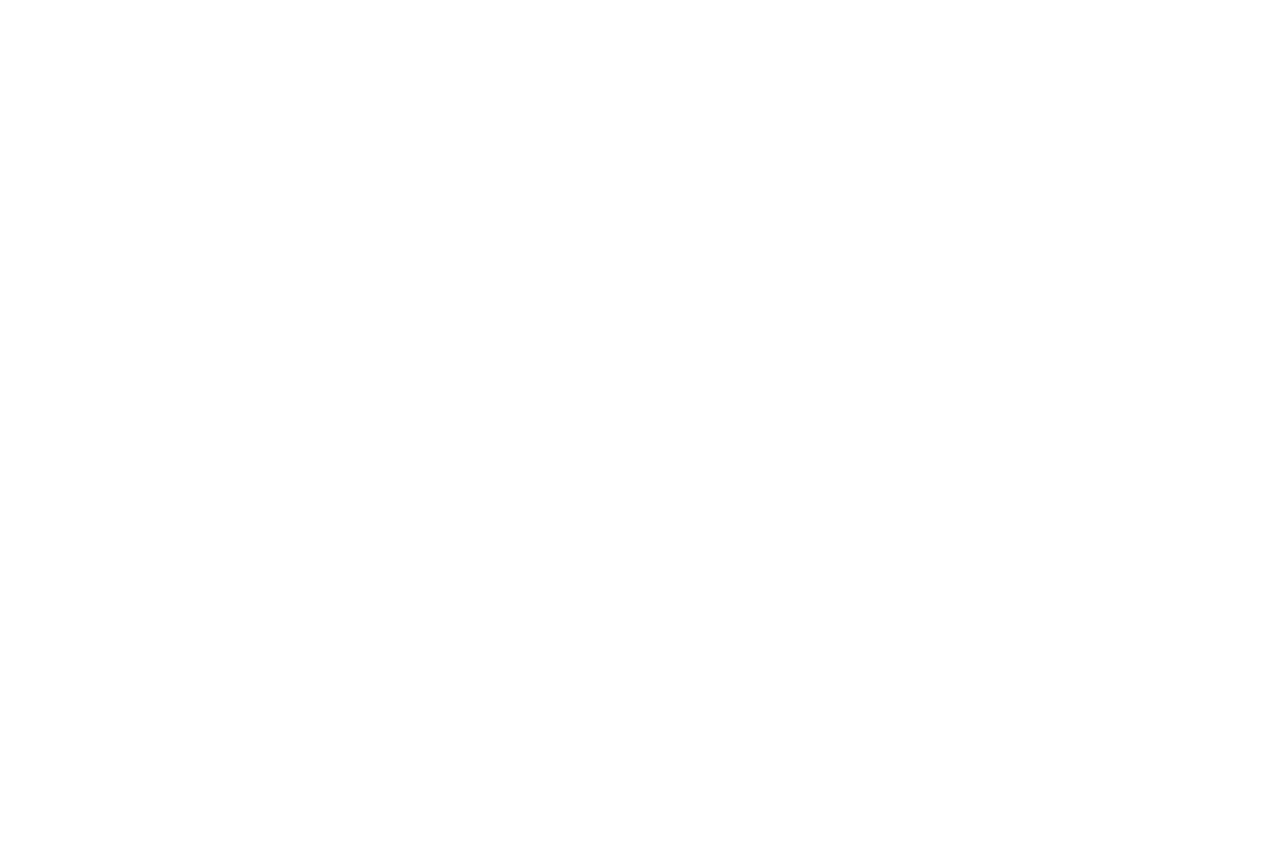
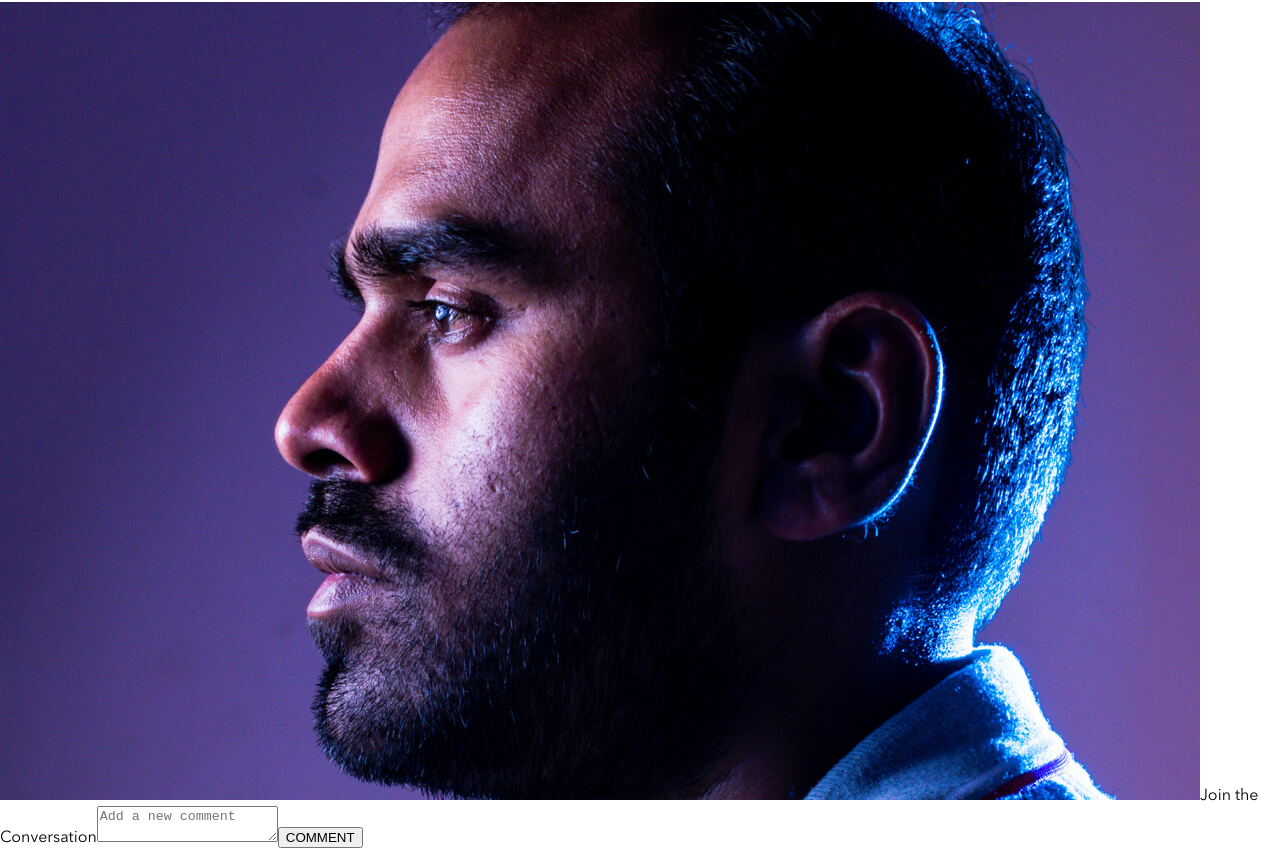
Before and after one commit to kirill-develops/brainstation-brainflix-spa, a React (Create React App) app: page / in a window 1280 px wide. Shown: the part 585-1433 px from the top of the page. Before the commit the page ends 800 px from the top, so only its background shows below. Built offline with nearby package versions, Linux system fonts and the light colour scheme.

Commit message:
created CommentInput component with basic HTML structure

```diff
--- a/src/App.js
+++ b/src/App.js
@@ -6,6 +6,7 @@ import './styles/App.scss';
 import Nav from './components/Nav/Nav';
 import Media from './components/Media/Media';
 import Details from './components/Details/Details'
+import CommentInput from './components/CommentInput/CommentInput';
 
 
 class App extends React.Component {
@@ -17,6 +18,7 @@ class App extends React.Component {
         <Nav />
         <Media data={videos[0]} />
         <Details data={videoDetails[0]}></Details>
+        <CommentInput data={videoDetails[0]}></CommentInput>
 
       </div>
     )
--- /dev/null
+++ b/src/components/CommentInput/CommentInput.js
@@ -0,0 +1,19 @@
+import React from "react";
+import avatar from "../../assets/Images/Mohan-muruge.jpg"
+
+const CommentInput = (props) => {
+  return (
+    <section className="comment-input">
+      <h3 className="comment-input__title">{props.data.comments.length} Comments</h3>
+      <form className="comment-input__form" id="newComment">
+        <img className="comment-input__avatar" HTMLfor="userComment" src={avatar} alt=""></img>
+        <label className="comment-input__label" for="userComment">Join the Conversation
+        </label>
+        <textarea className="comment-input__field" id="userComment" name="userComment" placeholder="Add a new comment"></textarea>
+        <button className="comment-input__button" type="submit">COMMENT</button>
+      </form>
+    </section>
+  );
+};
+
+export default CommentInput;
```
Also changed, not shown: src/components/CommentInput/CommentInput.scss (added).
